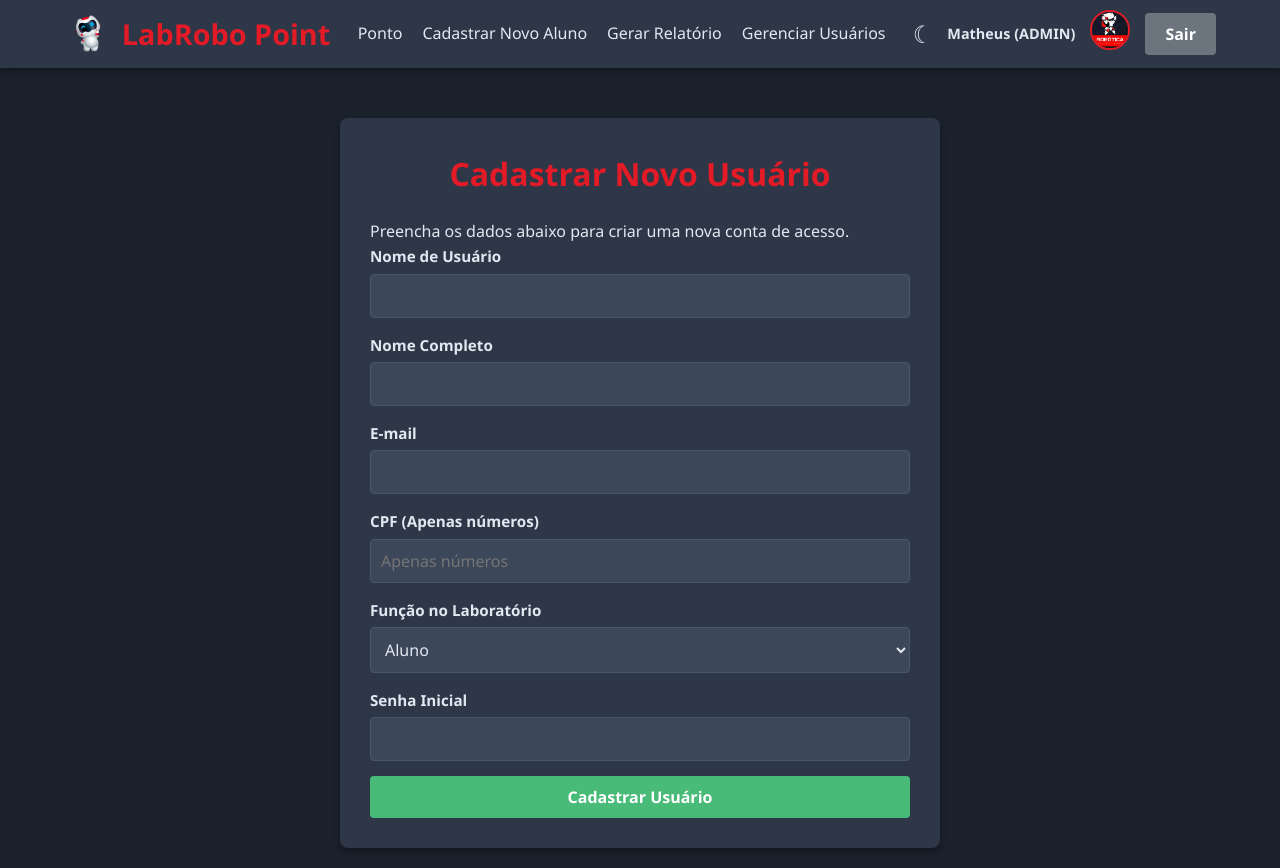
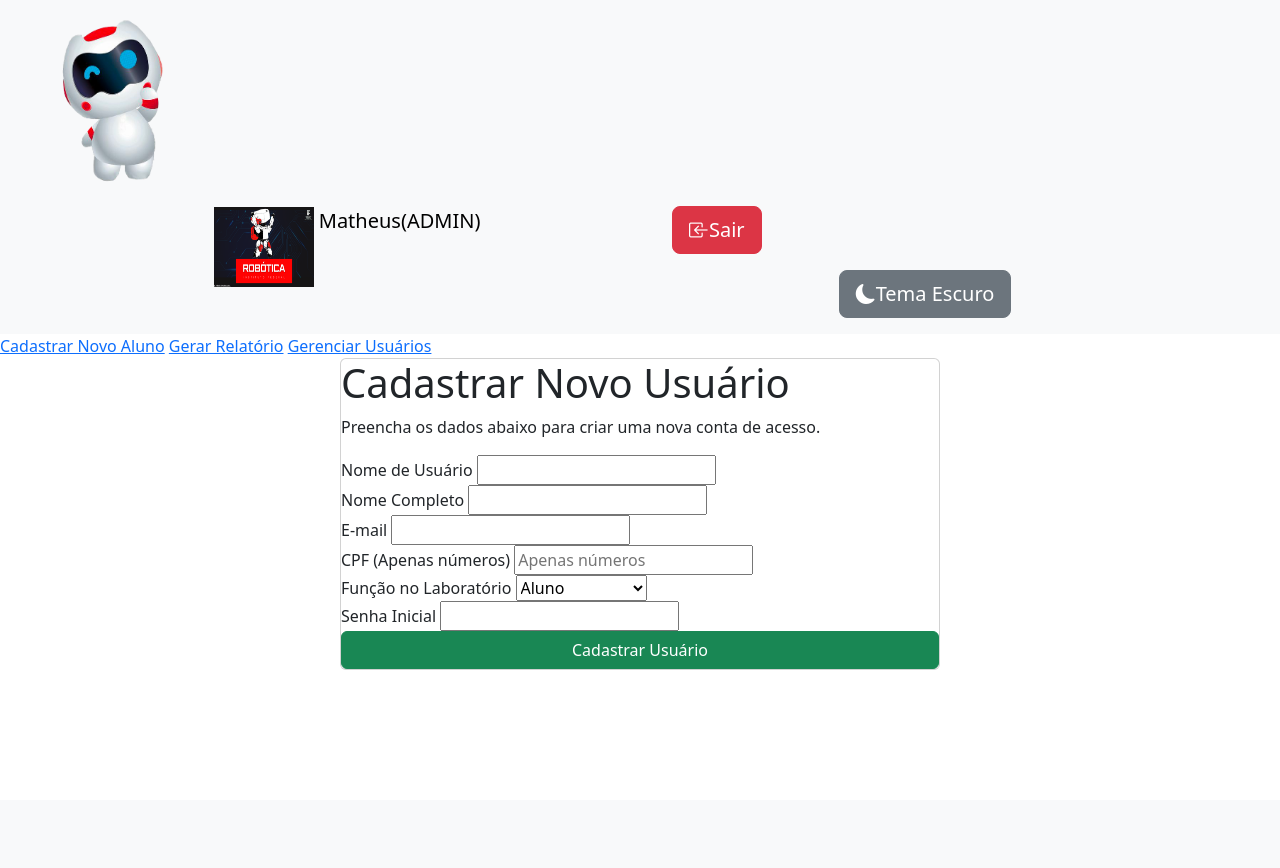
Before and after one commit to mdtwob/Sistemapontos-Robotica, a Django app: page /cadastro/ in a window 1280 px wide. After the commit the page ends 670 px from the top, so only its background shows below. Run offline with Django 5.2, Linux system fonts and the light colour scheme; a user stored in the database is signed in; data comes from the database, SQL or seed files in the repository.

Commit message:
primeira alteracao bento
- removido antigo css
- integrado bootstrap
- inicio da confeccao do novo base.html, utilizando bootstrap

```diff
--- a/labpoint_project/ponto_app/templates/ponto_app/base.html
+++ b/labpoint_project/ponto_app/templates/ponto_app/base.html
@@ -1,27 +1,69 @@
 <!DOCTYPE html>
 <html lang="pt-BR">
+
 <head>
     <meta charset="UTF-8">
     <meta name="viewport" content="width=device-width, initial-scale=1.0">
     <title>{% block title %}LabRobo Point{% endblock %}</title>
 
+    <link href="https://cdn.jsdelivr.net/npm/bootstrap@5.3.8/dist/css/bootstrap.min.css" rel="stylesheet"
+        integrity="sha384-sRIl4kxILFvY47J16cr9ZwB07vP4J8+LH7qKQnuqkuIAvNWLzeN8tE5YBujZqJLB" crossorigin="anonymous">
+    <script src="https://cdn.jsdelivr.net/npm/bootstrap@5.3.8/dist/js/bootstrap.bundle.min.js"
+        integrity="sha384-FKyoEForCGlyvwx9Hj09JcYn3nv7wiPVlz7YYwJrWVcXK/BmnVDxM+D2scQbITxI"
+        crossorigin="anonymous"></script>
+    <link rel="stylesheet" href="https://cdn.jsdelivr.net/npm/bootstrap-icons@1.13.1/font/bootstrap-icons.min.css">
     {% load static %}
-    <link rel="stylesheet" href="{% static 'css/styles.css' %}">
-
+    <!-- <link rel="stylesheet" href="{% static 'css/styles.css' %}"> -->
     {% block extra_head %}{% endblock %}
 </head>
-<body onload="loadTheme()">
+<!-- <body onload="loadTheme()"> -->
 
-    {% csrf_token %} <nav class="navbar">
-        <div class="navbar-content">
-            <div class="logo">
-                <a href="{% url 'tela_ponto' %}">
-                    <img src="{% static 'img/logo_robo.png' %}" alt="LabRobo Point Logo">
-                    LabRobo Point
+{% csrf_token %}
+<nav class="navbar bg-body-tertiary">
+    <div class="container-fluid">
+        <a class="navbar-brand" href="{% url 'tela_ponto' %}">
+            <img src="{% static 'img/logo_robo.png' %}" class="rounded float-start" alt="LabRobo Point Logo" width="200"
+                height="180">
         </a>
+
+        <div class="container px-4 text-center">
+            {% if user.is_authenticated %}
+            <div class="row gx-5">
+                <div class="col">
+                    <div class="p-2"><a class="navbar-brand" href="{% url 'perfil' %}">
+                            <img src="{{ user.perfil.foto_perfil.url }}" alt="Foto de Perfil" width="100" height="80"
+                                class="d-inline-block align-text-top">
+                            {{ user.get_full_name|default:user.username }}({{ user.perfil.nivel_acesso }})
+                        </a> </div>
                 </div>
-            <div class="nav-links" id="nav-links-container">
-                <a href="{% url 'tela_ponto' %}">Ponto</a>
+
+                <div class="col">
+                    <form class="d-flex" method="post" action="{% url 'logout' %}">
+                        <div class="p-2">
+                            {% csrf_token %}
+                            <button type="submit" class="btn btn-danger btn-lg"><i
+                                    class="bi bi-box-arrow-in-left"></i>Sair</button>
+                            {% else %}
+                            <a href="{% url 'login' %}" class="btn btn-warning btn-lg"><i
+                                    class="bi bi-shield-lock"></i>Acesso
+                                Administrativo</a>
+                        </div>
+                        <div class="p-2">
+                            <a href="{% url 'login' %}" class="btn btn-secondary btn-lg"><i
+                                    class="bi bi-person-circle"></i>Cadastro</a>
+                            {% endif %}
+                    </form>
+                </div>
+                <div class="p-2">
+                    <button onclick="toggleTheme()" class="btn btn-secondary btn-lg" title="Alternar Tema"><i
+                            class="bi bi-moon-fill"></i>Tema Escuro</button>
+                </div>
+            </div>
+        </div>
+    </div>
+    </div>
+</nav>
+<!-- <a href="{% url 'tela_ponto' %}">Ponto</a> -->
 
 {% if user.is_authenticated %}
 {% if user.perfil.nivel_acesso in "ADMIN|PROFESSOR|ESTAGIARIO" %}
@@ -36,39 +78,7 @@
 {% endif %}
 {% endif %}
 
-            </div>
-
-            <div class="user-profile">
-                <button onclick="toggleTheme()" class="theme-toggle-button" title="Alternar Tema">
-                    <span id="theme-toggle-icon" aria-hidden="true"></span>
-                </button>
-
-                {% if user.is_authenticated %}
-                    <div class="user-info">
-                        <span>{{ user.get_full_name|default:user.username }} ({{ user.perfil.nivel_acesso }})</span>
-                    </div>
-                    <a href="{% url 'perfil' %}">
-                        <img
-                            src="{{ user.perfil.foto_perfil.url }}"
-                            alt="Foto de Perfil"
-                            style="width: 40px; height: 40px; border-radius: 50%; object-fit: cover;"
-                        >
-                    </a>
-
-                    <form method="post" action="{% url 'logout' %}" style="margin-left: 0;">
-                        {% csrf_token %}
-                        <button type="submit" class="btn btn-secondary">Sair</button>
-                    </form>
-                {% else %}
-                    <a href="{% url 'login' %}" class="btn btn-primary">Login ADM/Professor</a>
-                {% endif %}
-
-            </div>
-        </div>
-    </nav>
-
-
-    <div class="container">
+<div>
     {% block content %}
     {% endblock %}
 </div>
@@ -182,4 +192,5 @@
     document.addEventListener('DOMContentLoaded', loadTheme);
 </script>
 </body>
+
 </html>
```
Lines whose indentation alone changed are shown as unchanged.
